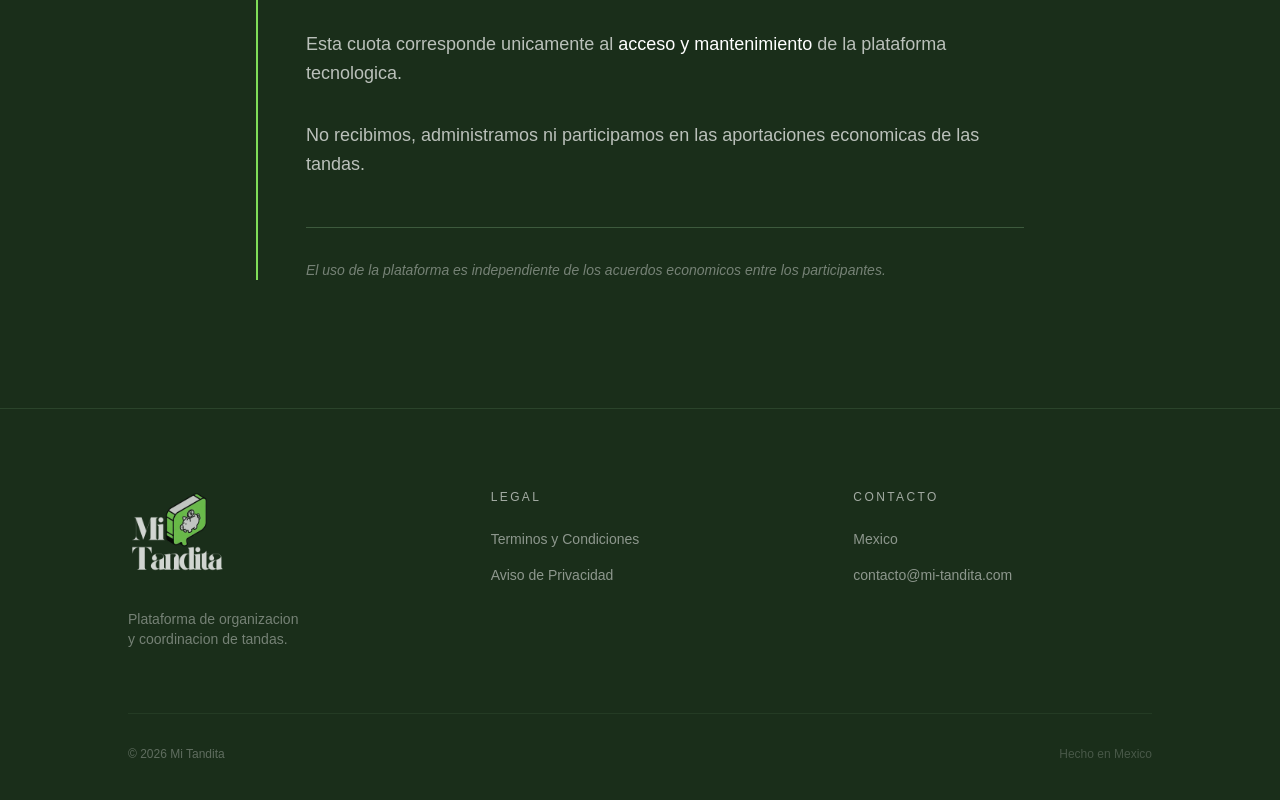
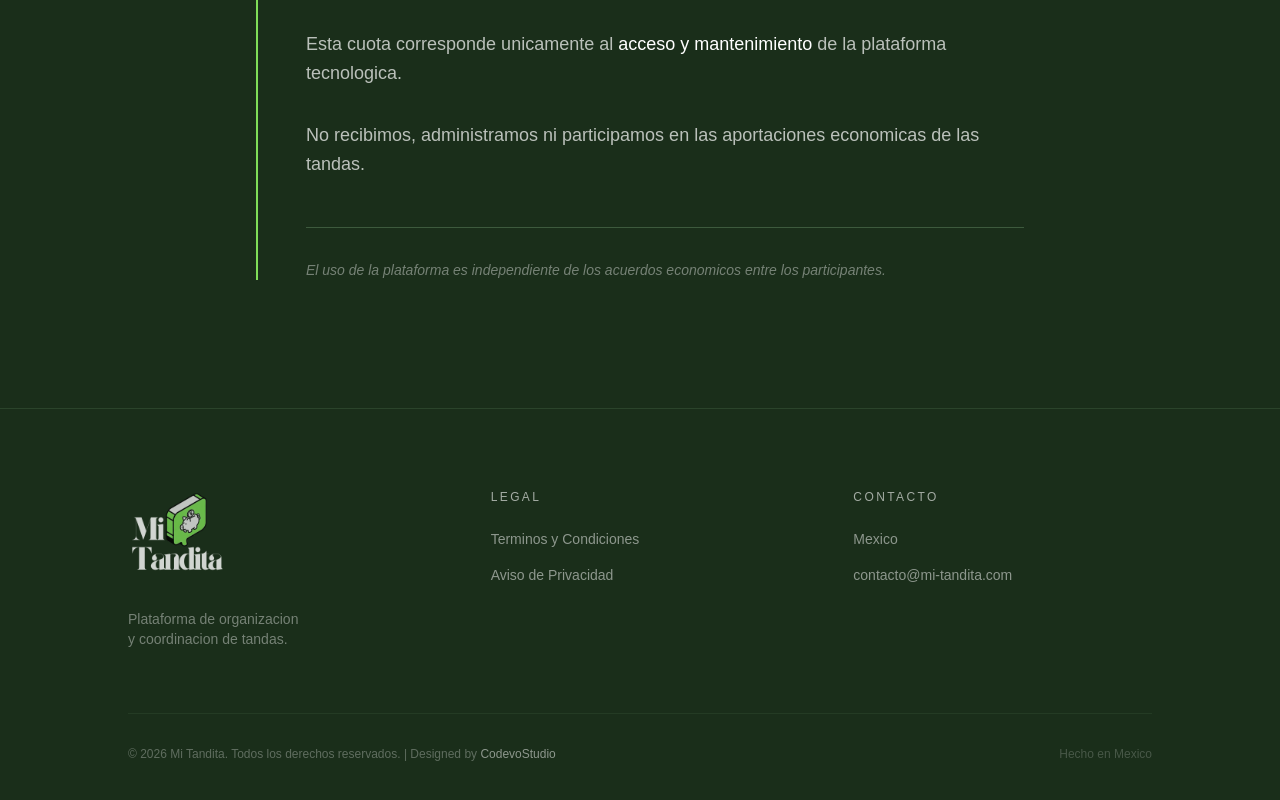
Before and after one commit to cnote86/mi-tandita.com, a Next.js app: page / in a window 1280 px wide. Shown: the part 2703-3503 px from the top of the page. Built offline with nearby package versions, Linux system fonts and the light colour scheme.

Commit message:
Update footer: fixed 2026, add CodevoStudio credit with link

```diff
--- a/src/app/page.tsx
+++ b/src/app/page.tsx
@@ -202,7 +202,15 @@
             {/* Bottom bar */}
             <div className="pt-8 border-t border-[#3d5a3d]/30 flex flex-col md:flex-row justify-between items-center gap-4">
               <p className="text-white/30 text-xs">
-                © {new Date().getFullYear()} Mi Tandita
+                © 2026 Mi Tandita. Todos los derechos reservados. | Designed by{" "}
+                <a
+                  href="https://codevostudio.com"
+                  target="_blank"
+                  rel="noopener noreferrer"
+                  className="text-white/50 hover:text-[#7fde58] transition-colors"
+                >
+                  CodevoStudio
+                </a>
               </p>
               <p className="text-white/20 text-xs">
                 Hecho en Mexico
--- a/src/app/privacidad/page.tsx
+++ b/src/app/privacidad/page.tsx
@@ -169,7 +169,15 @@
       <footer className="py-8 px-6 border-t border-[#3d5a3d]">
         <div className="max-w-3xl mx-auto">
           <p className="text-white/40 text-xs font-light text-center">
-            © {new Date().getFullYear()} Mi Tandita. Todos los derechos reservados.
+            © 2026 Mi Tandita. Todos los derechos reservados. | Designed by{" "}
+            <a
+              href="https://codevostudio.com"
+              target="_blank"
+              rel="noopener noreferrer"
+              className="text-white/50 hover:text-[#7fde58] transition-colors"
+            >
+              CodevoStudio
+            </a>
           </p>
         </div>
       </footer>
--- a/src/app/terminos/page.tsx
+++ b/src/app/terminos/page.tsx
@@ -152,7 +152,15 @@
       <footer className="py-8 px-6 border-t border-[#3d5a3d]">
         <div className="max-w-3xl mx-auto">
           <p className="text-white/40 text-xs font-light text-center">
-            © {new Date().getFullYear()} Mi Tandita. Todos los derechos reservados.
+            © 2026 Mi Tandita. Todos los derechos reservados. | Designed by{" "}
+            <a
+              href="https://codevostudio.com"
+              target="_blank"
+              rel="noopener noreferrer"
+              className="text-white/50 hover:text-[#7fde58] transition-colors"
+            >
+              CodevoStudio
+            </a>
           </p>
         </div>
       </footer>
```
